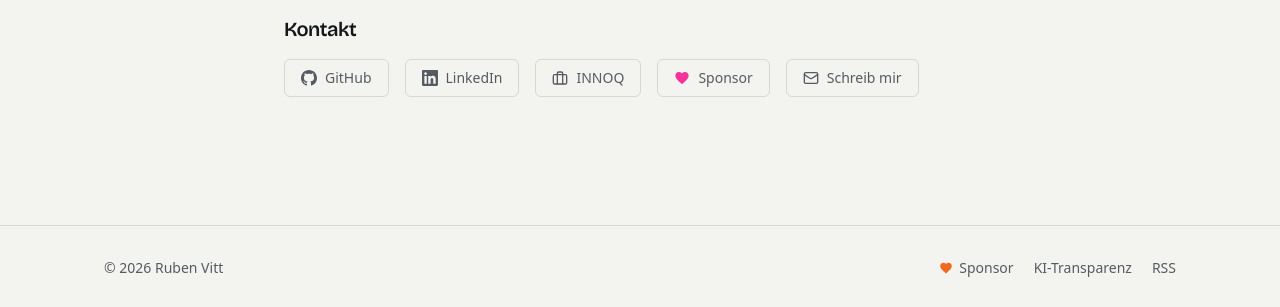
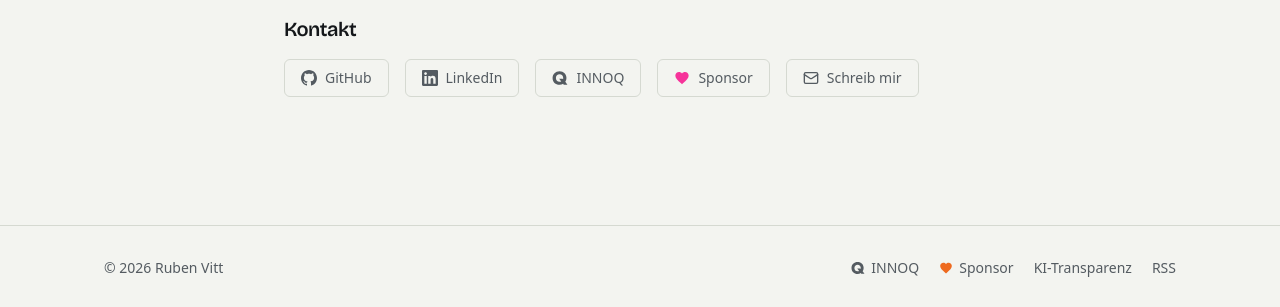
Before and after one commit to rubenvitt/r-blog, an Astro site: page /about in a window 1280 px wide. Shown: the part 1366-1673 px from the top of the page. Built offline with nearby package versions, Linux system fonts and the light colour scheme; Astro itself is replaced by a stand-in of ours; a web font is replaced by a local one.

Commit message:
INNOQ-Q als Icon, Link im Footer und Erwähnung auf der Startseite
Co-Authored-By: Claude Opus 5.5 (1M context) <noreply@anthropic.com>
Claude-Session: https://claude.ai/code/session_012qjL16QPqtiptnKRRQ4C7f

```diff
--- a/src/components/layout/Footer.astro
+++ b/src/components/layout/Footer.astro
@@ -2,6 +2,12 @@
     <div class="mx-auto flex max-w-(--content-width-wide) flex-wrap items-center justify-between gap-4 px-4 text-sm text-(--color-text-secondary) sm:px-6">
         <span>© {new Date().getFullYear()} Ruben Vitt</span>
         <nav aria-label="Weitere Links" class="flex flex-wrap items-center gap-5">
+            <a href="https://www.innoq.com/de/staff/ruben-vitt/" target="_blank" rel="noopener noreferrer" class="inline-flex items-center gap-1.5 transition-colors hover:text-(--color-accent)">
+                <svg xmlns="http://www.w3.org/2000/svg" width="14" height="14" viewBox="2 2 28 28" fill="currentColor" aria-hidden="true">
+                    <path d="M15.2 9.3c3.8 0 6.4 2.7 6.4 6.7 0 .8-.1 1.5-.3 2.1l-.8-1h-6l3.7 4.9c-.9.4-1.9.7-3 .7-3.8 0-6.4-2.7-6.4-6.7s2.7-6.7 6.4-6.7m0-5.3C8.1 4 3 9.1 3 16s5.1 12 12.2 12c2.4 0 4.5-.7 6.3-1.8l1 1.4H29l-3.7-4.9c1.3-1.9 2-4 2-6.6.2-7-4.9-12.1-12.1-12.1"/>
+                </svg>
+                INNOQ
+            </a>
             <a href="https://github.com/sponsors/rubenvitt" target="_blank" rel="noopener noreferrer" class="inline-flex items-center gap-1.5 transition-colors hover:text-(--color-accent)">
                 <svg xmlns="http://www.w3.org/2000/svg" width="14" height="14" viewBox="0 0 24 24" fill="currentColor" class="text-(--color-signal)" aria-hidden="true">
                     <path d="M12 21.35l-1.45-1.32C5.4 15.36 2 12.28 2 8.5 2 5.42 4.42 3 7.5 3c1.74 0 3.41.81 4.5 2.09C13.09 3.81 14.76 3 16.5 3 19.58 3 22 5.42 22 8.5c0 3.78-3.4 6.86-8.55 11.54L12 21.35z"/>
--- a/src/pages/about.astro
+++ b/src/pages/about.astro
@@ -91,10 +91,8 @@ import {ABOUT_PAGE} from '../lib/site';
                             rel="noopener noreferrer"
                             class="inline-flex items-center gap-2 rounded-md border border-border px-4 py-2 text-sm text-text-secondary hover:text-text hover:border-accent transition-colors"
                     >
-                        <svg xmlns="http://www.w3.org/2000/svg" width="16" height="16" viewBox="0 0 24 24" fill="none" stroke="currentColor" stroke-width="2" stroke-linecap="round"
-                             stroke-linejoin="round">
-                            <rect width="20" height="14" x="2" y="7" rx="2"></rect>
-                            <path d="M16 21V5a2 2 0 0 0-2-2h-4a2 2 0 0 0-2 2v16"></path>
+                        <svg xmlns="http://www.w3.org/2000/svg" width="16" height="16" viewBox="2 2 28 28" fill="currentColor">
+                            <path d="M15.2 9.3c3.8 0 6.4 2.7 6.4 6.7 0 .8-.1 1.5-.3 2.1l-.8-1h-6l3.7 4.9c-.9.4-1.9.7-3 .7-3.8 0-6.4-2.7-6.4-6.7s2.7-6.7 6.4-6.7m0-5.3C8.1 4 3 9.1 3 16s5.1 12 12.2 12c2.4 0 4.5-.7 6.3-1.8l1 1.4H29l-3.7-4.9c1.3-1.9 2-4 2-6.6.2-7-4.9-12.1-12.1-12.1"/>
                         </svg>
                         INNOQ
                     </a>
--- a/src/pages/index.astro
+++ b/src/pages/index.astro
@@ -28,7 +28,7 @@ const upcomingTalks = splitByDate(await getTalks()).upcoming.slice(0, 3);
                 Hey, ich bin <span class="hero-name">Ruben.</span>
             </h1>
             <p class="relative mt-6 max-w-[56ch] text-xl leading-relaxed text-(--color-text-secondary)">
-                Ich schreibe über Softwareentwicklung, Zusammenarbeit und pragmatische Lösungen in komplexen Kontexten – aus Projekten, dem Consulting und an der Schnittstelle zum Katastrophenschutz.
+                Ich schreibe über Softwareentwicklung, Zusammenarbeit und pragmatische Lösungen in komplexen Kontexten – aus Projekten, dem Consulting bei <a href="https://www.innoq.com/de/staff/ruben-vitt/" class="text-(--color-text) underline decoration-(--color-border-strong) underline-offset-[3px] transition-colors hover:text-(--color-accent) hover:decoration-(--color-accent)">INNOQ</a> und an der Schnittstelle zum Katastrophenschutz.
             </p>
             <div class="relative mt-8 flex flex-wrap items-center gap-3">
                 <a href="#posts" class="inline-flex h-10 items-center rounded-md border border-(--color-accent) bg-(--color-accent) px-4 text-sm font-bold tracking-[0.01em] text-(--color-on-accent) transition-colors hover:border-(--color-accent-hover) hover:bg-(--color-accent-hover)">Neueste Posts lesen</a>
```
